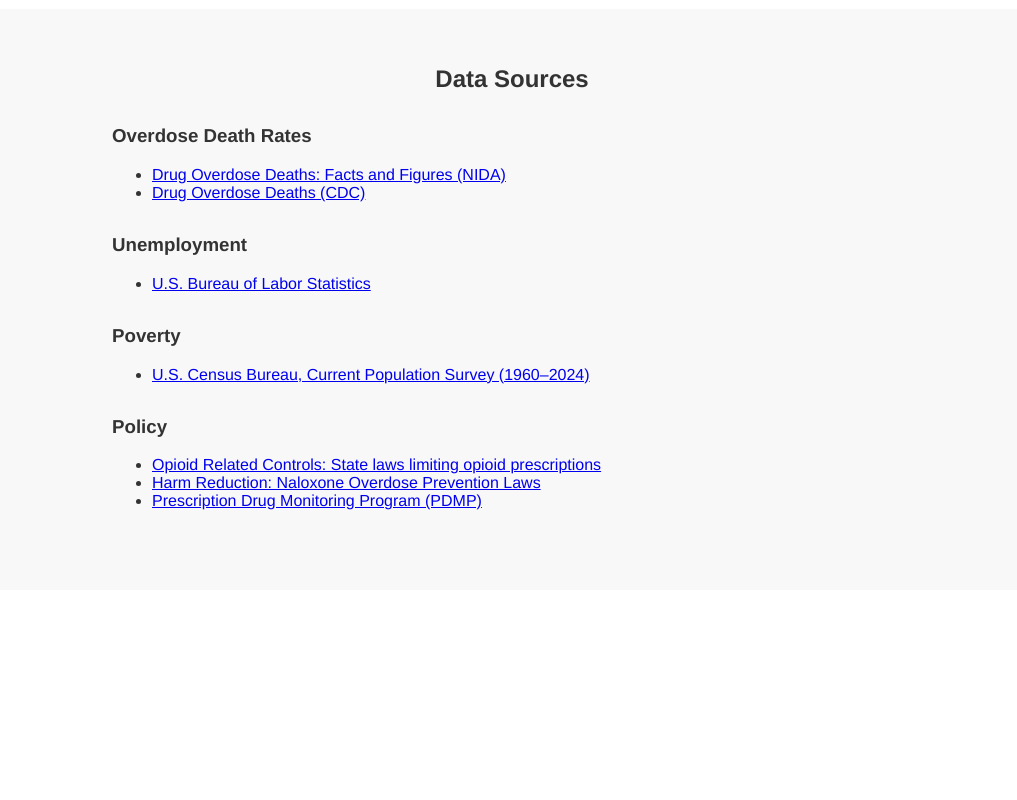
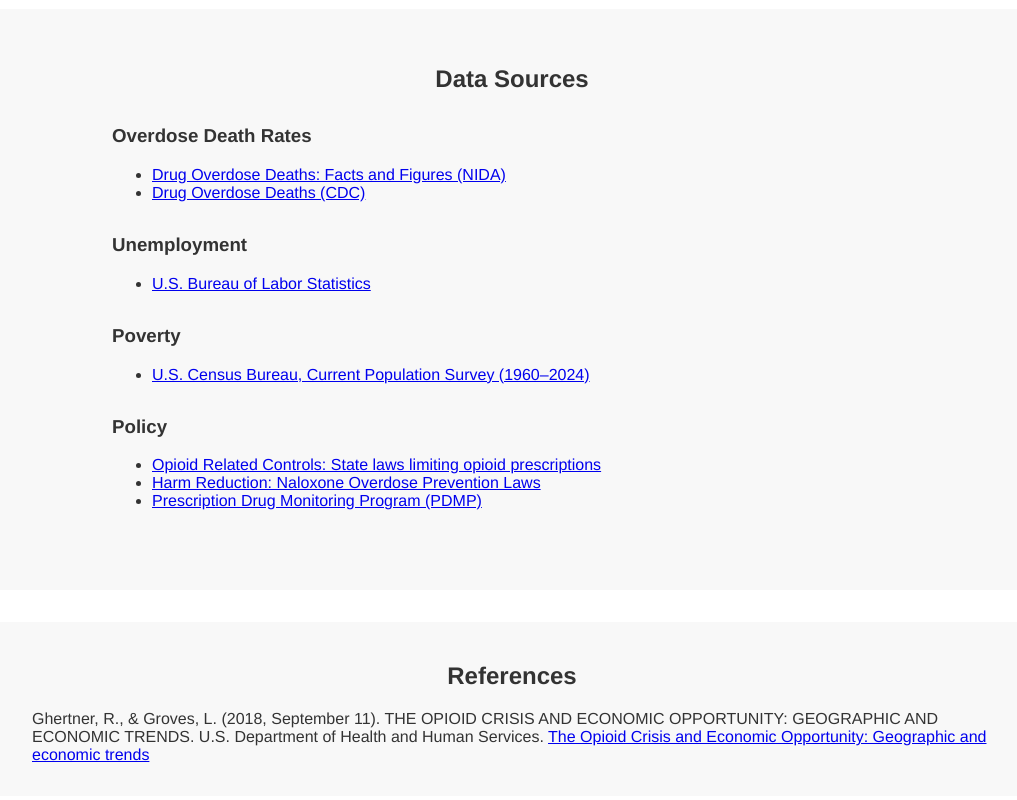
Before and after one commit to rahatn202/si649-data-visualization-final-project, a plain HTML site: page index.html in a window 1280 px wide. Shown: the part 2718-3518 px from the top of the page, without its empty margins (128-1145 px from the left). Before the commit the page ends 3348 px from the top, so only its background shows below. Drawn offline with Linux system fonts and the light colour scheme; a script that the page names is missing.

Commit message:
Update index.html

```diff
--- a/index.html
+++ b/index.html
@@ -289,7 +289,21 @@
 
   </div>
 </section>
+<section id="references" style="background-color: #f8f8f8; padding: 2rem;">
+      <h2 style="text-align: center;">References</h2>
 
+      <div style="display: flex; flex-wrap: wrap; justify-content: center; gap: 4rem; max-width: 1000px; margin: auto;">
+
+        <div>
+        Ghertner, R., & Groves, L. (2018, September 11). THE OPIOID CRISIS AND ECONOMIC OPPORTUNITY: GEOGRAPHIC AND ECONOMIC TRENDS. U.S. Department of Health and Human Services.
+        <a href="https://aspe.hhs.gov/sites/default/files/private/pdf/259261/ASPEEconomicOpportunityOpioidCrisis.pdf" target="_blank">
+          The Opioid Crisis and Economic Opportunity: Geographic and economic trends
+        </a>
+
+        </div>
+
+      </div>
+  </section>
 
 
 </main>
```
